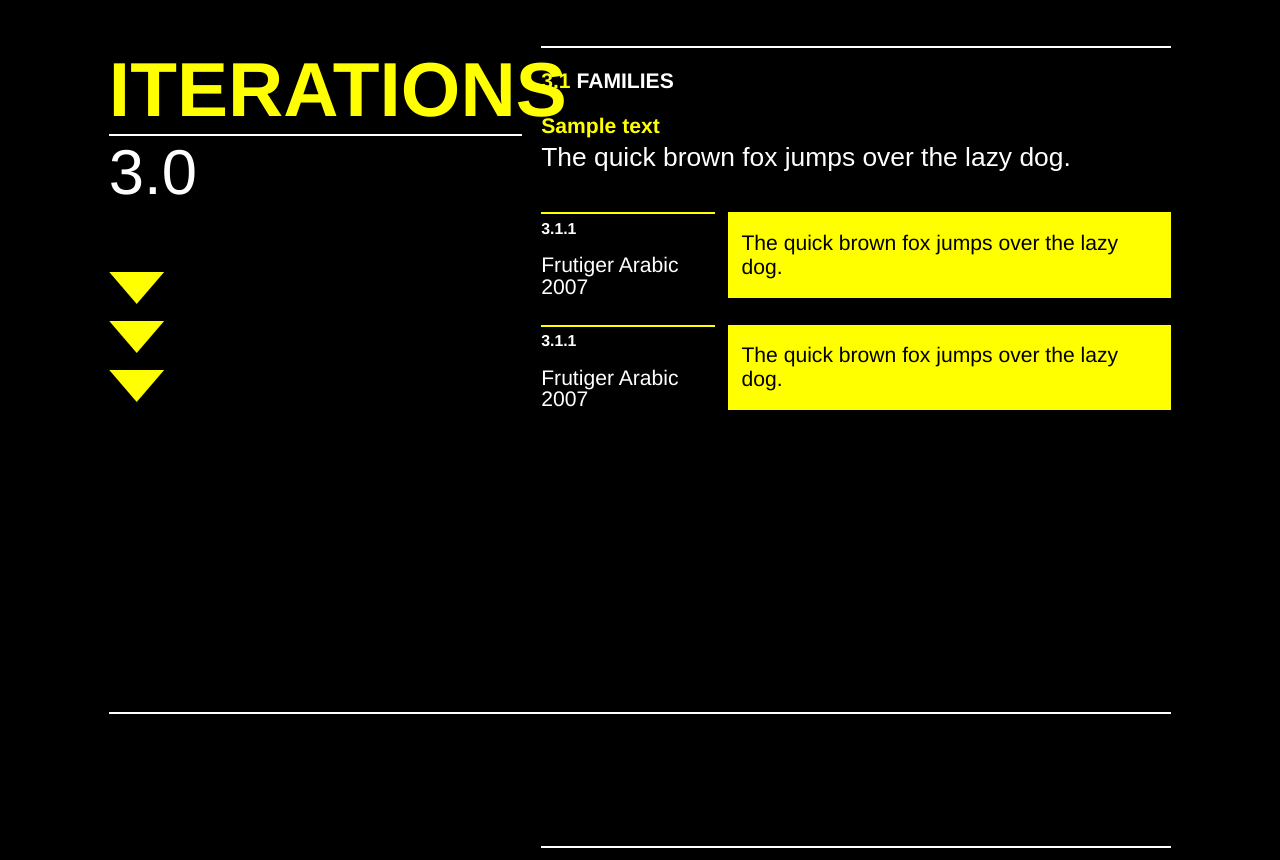
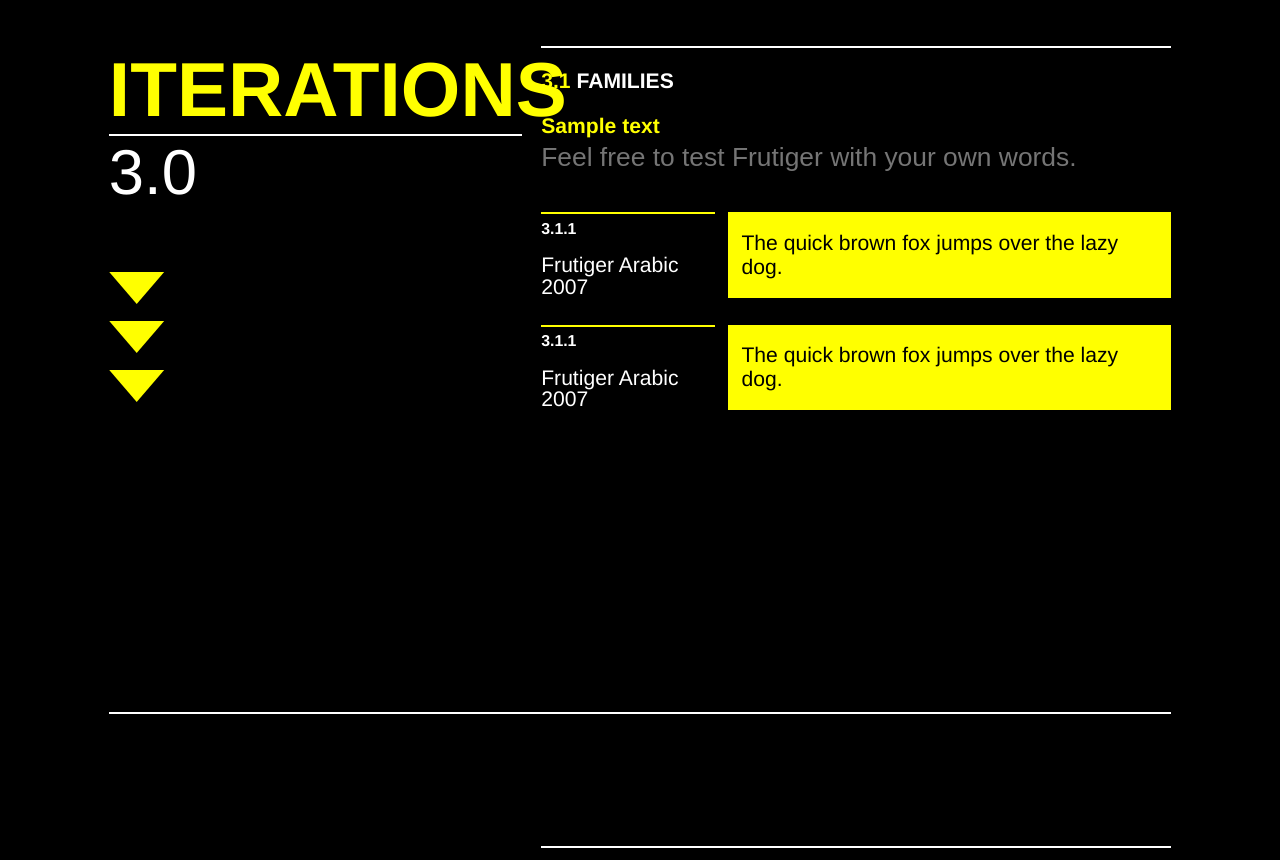
Before and after one commit to jaridewulf/int3, a React (Create React App) app in the folder frontend/: page / in a window 1280 px wide. Shown: the part 2860-3720 px from the top of the page. Built offline with nearby package versions, Linux system fonts and the light colour scheme.

Commit message:
Improved sample text

```diff
--- a/frontend/src/components/Iterations.jsx
+++ b/frontend/src/components/Iterations.jsx
@@ -21,7 +21,7 @@
           type="text"
           id="sample"
           name="sample"
-          value={sampleText}
+          placeholder="Feel free to test Frutiger with your own words."
           onChange={(e) => setSampleText(e.target.value)}
         />
       </div>
--- a/frontend/src/styles/Iterations.module.css
+++ b/frontend/src/styles/Iterations.module.css
@@ -15,7 +15,7 @@
     padding: 1rem 0;
     background: none;
     width: 100%;
-    color: white;
+    color: #FFF;
     border: none;
     outline: none;
     font-size: 2rem;
```
